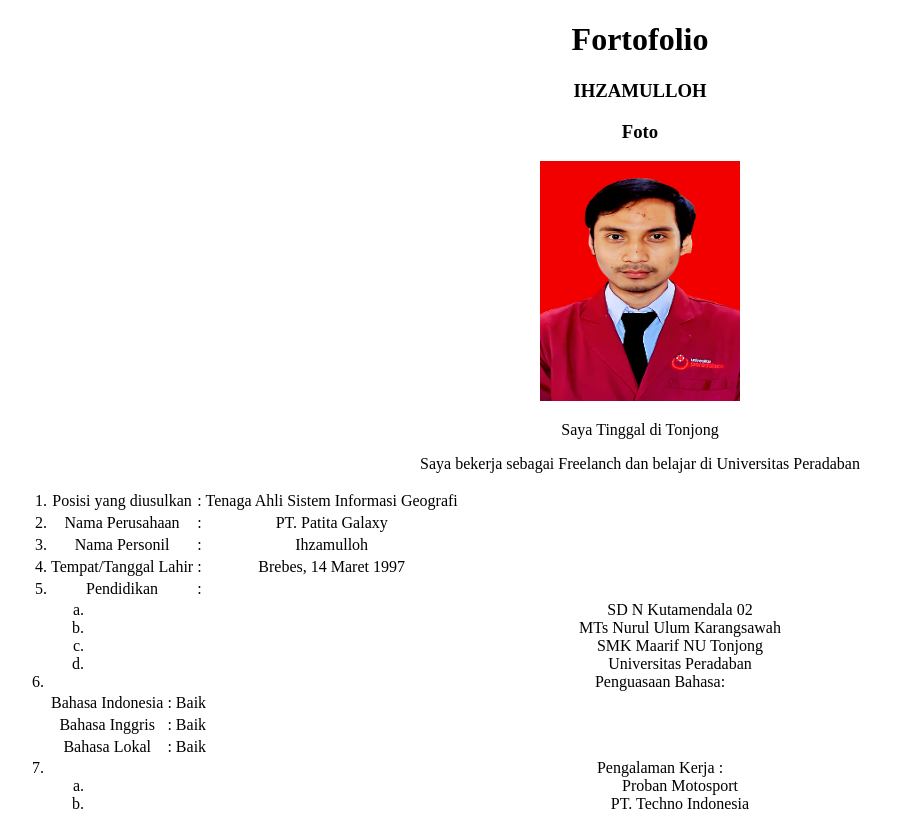
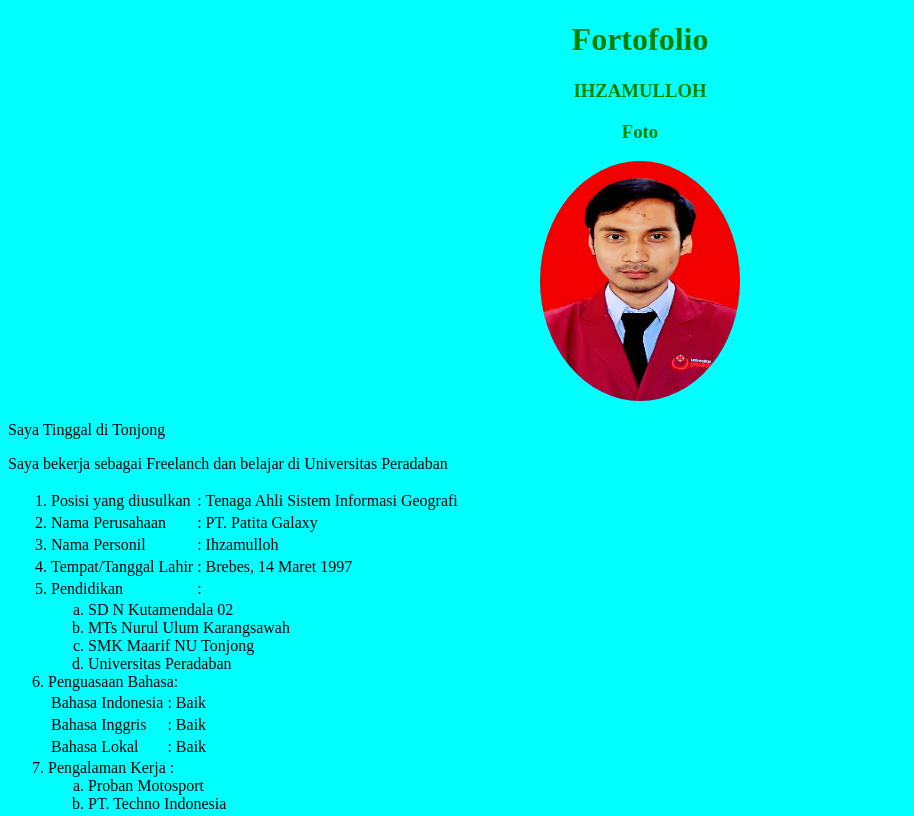
Before and after one commit to Ihz14/Portofolio, a plain HTML site: page index.html in a window 1280 px wide. Shown: the top 816 px of the page, without its empty margins (0-914 px from the left). Drawn offline with Linux system fonts and the light colour scheme.

Commit message:
Update style.css

```diff
--- a/style.css
+++ b/style.css
@@ -1,4 +1,12 @@
-body {
-	text-align: center;
-	font-color: blue;
+h1 {
+  color: green;
 }
+h3 {
+  color: green;
+}
+Body {
+  background-color: aqua;
+}
+Img {
+  border-radius: 80%;
+}
```
